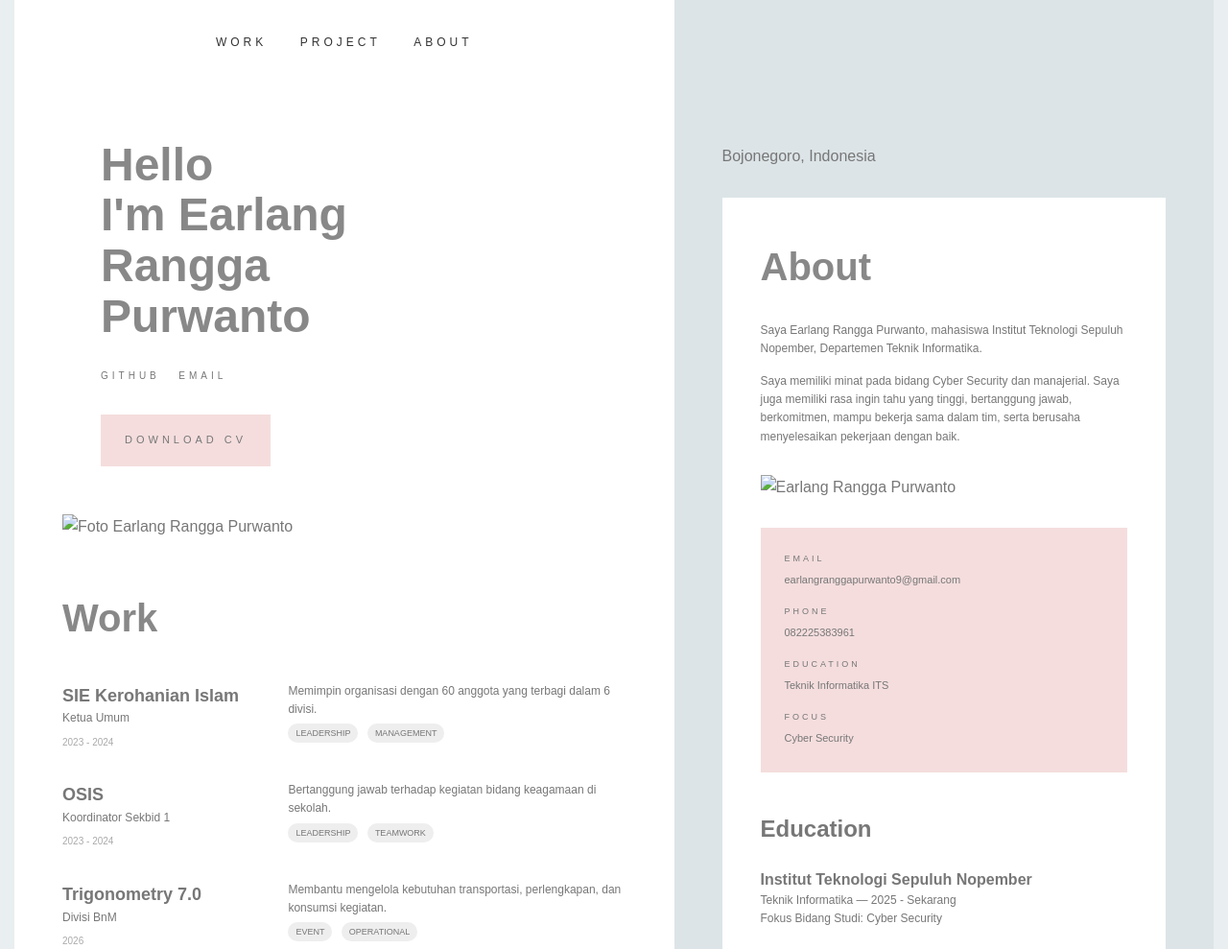
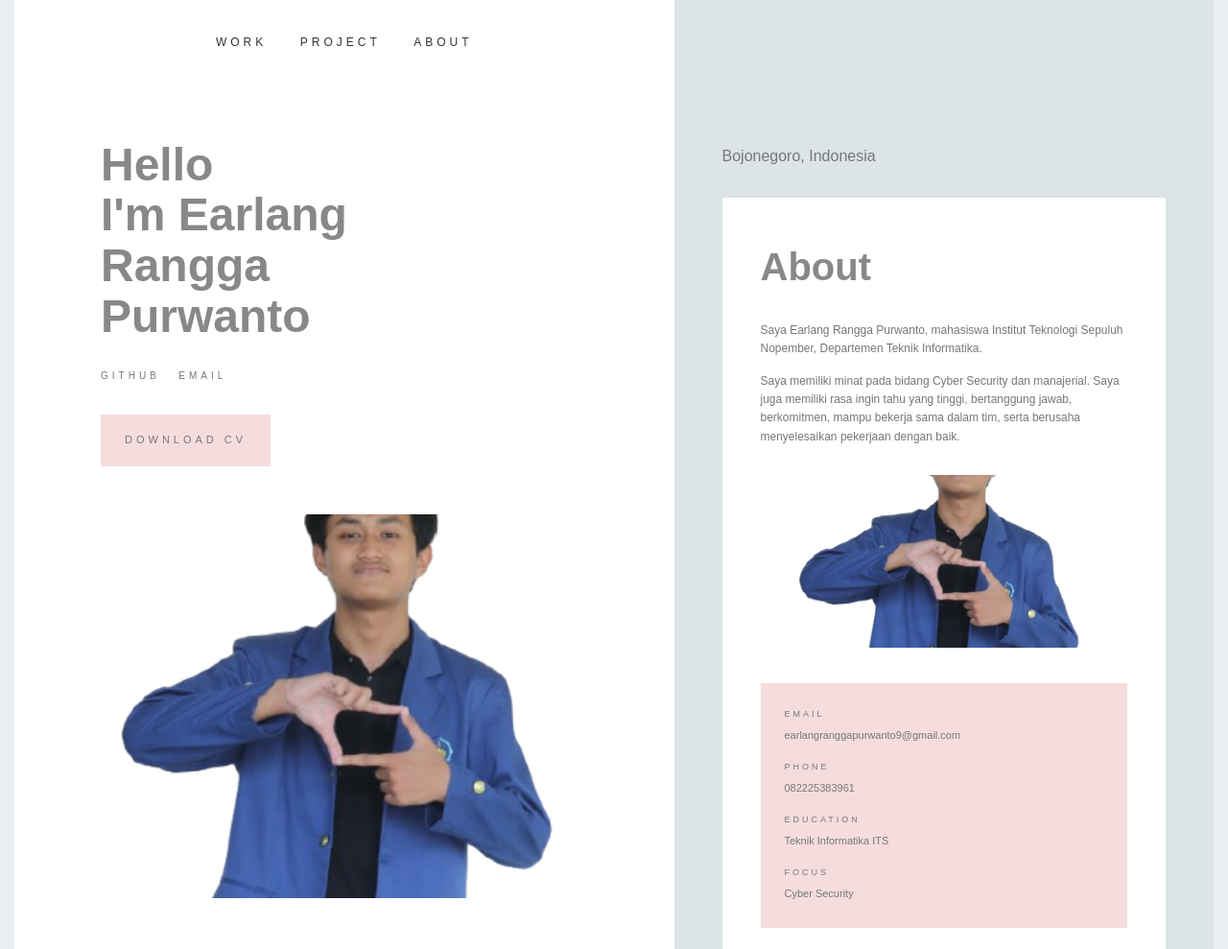
Before and after one commit to erlingrangga/5025251054, a plain HTML site: page index.html in a window 1280 px wide. Shown: the top 989 px of the page at 96% size. Drawn offline with Linux system fonts and the light colour scheme.

Commit message:
Update image sources and attributes in index.html

```diff
--- a/index.html
+++ b/index.html
@@ -49,7 +49,7 @@
 
             <!-- FOTO -->
             <section class="foto">
-                <img src="foto.JPEG" alt="Foto Earlang Rangga Purwanto">
+                <img src="foto.png" alt="Foto Earlang Rangga Purwanto",width:200px>
             </section>
 
 
@@ -236,7 +236,7 @@
 
                 <!-- FOTO ABOUT -->
                 <div class="about-foto">
-                    <img src="foto.JPEG" alt="Earlang Rangga Purwanto">
+                    <img src="foto.png" alt="Earlang Rangga Purwanto",height:250px>
                 </div>
 
 
```
